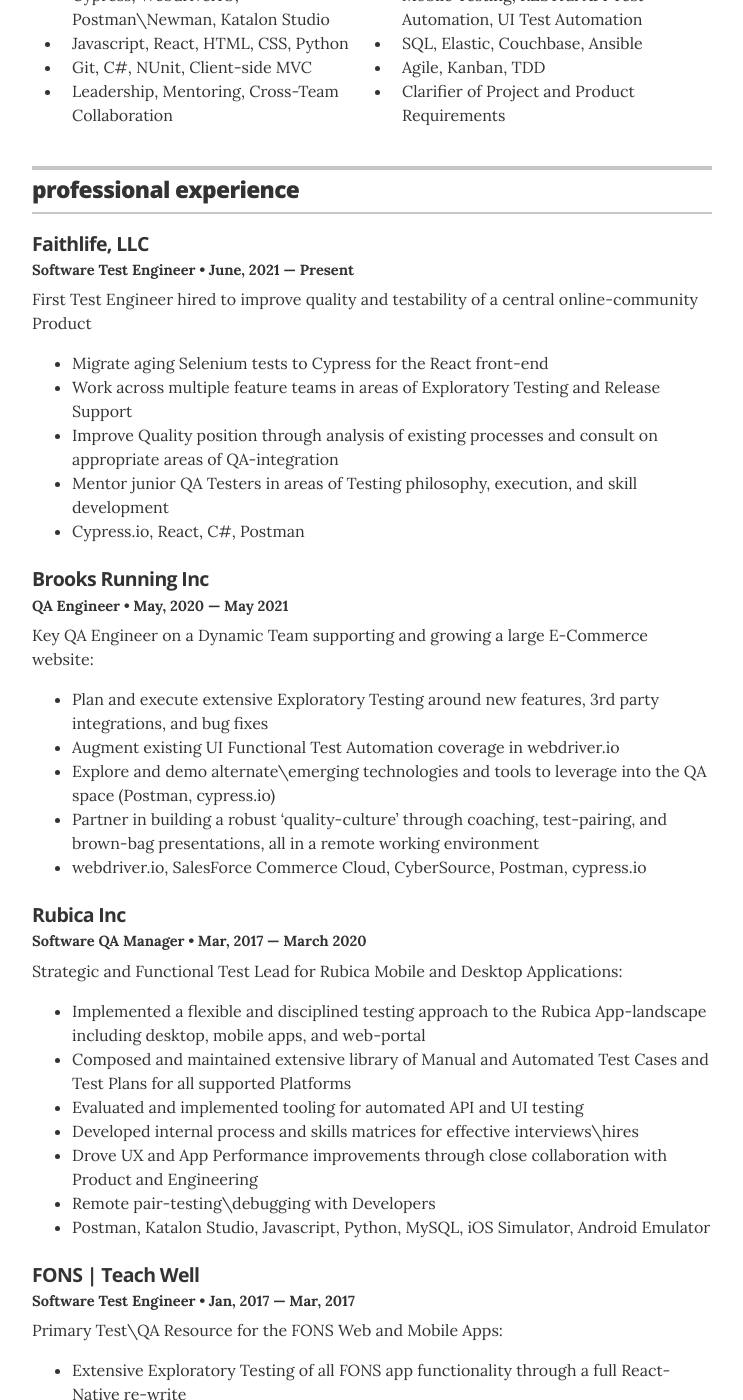
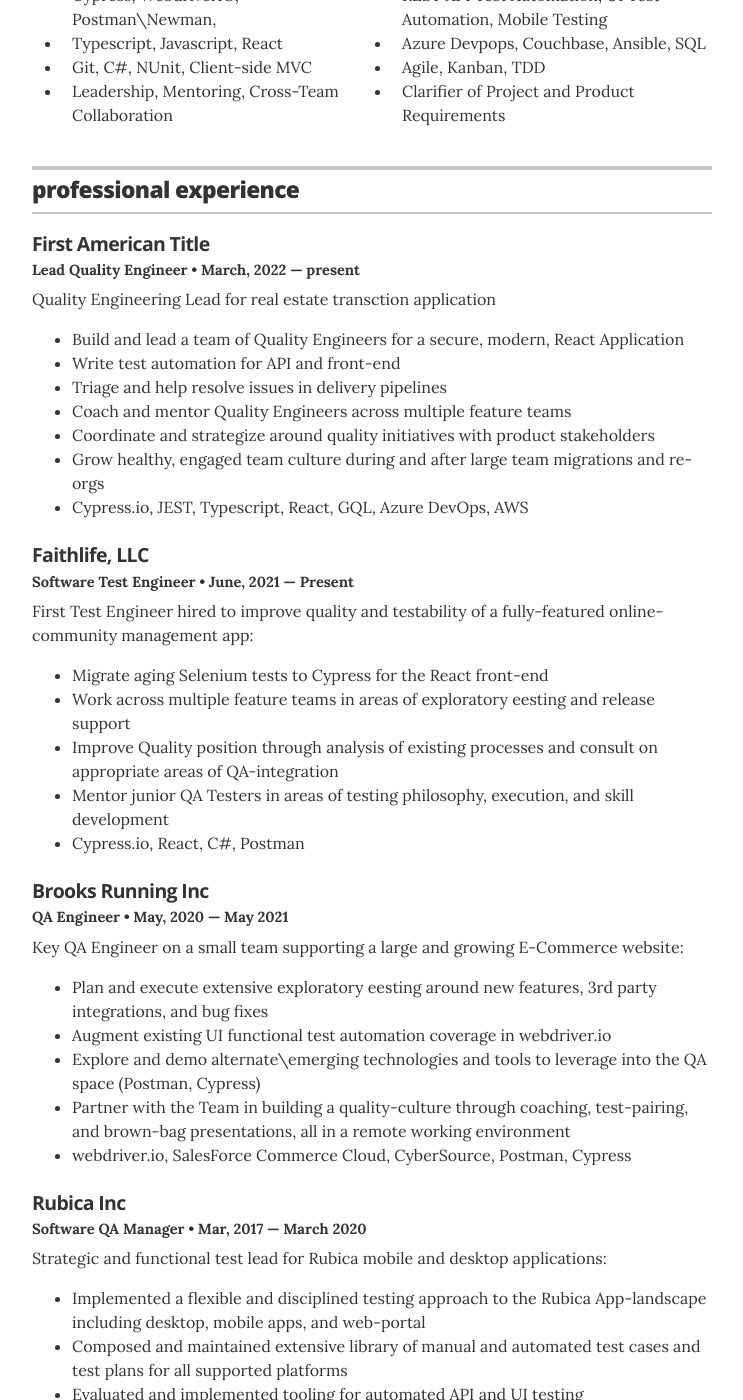
Before and after one commit to rharmaning/rharmaning.github.io, a Jekyll site: the page built from index.html, in a window 1280 px wide and 1400 px high, scrolled down 578 px. Shown: the whole window, without its empty margins (268-1011 px from the left). Built offline with Jekyll 4.4.1, drawn with Linux system fonts in a browser that asks for light colours; some of the changed text lies outside the part shown.

Commit message:
update for FA and other cleanup

```diff
--- a/_layouts/resume.html
+++ b/_layouts/resume.html
@@ -27,7 +27,7 @@
 
             <div class="executive-summary" itemprop="description">
                 <p>A seasoned Test-Engineer and team leader focused on improving quality at every layer of the Product from team-communications, to work-scoping, to writing tests and applying appropriate technologies\methodologies for efficiency. Driven by
-                    a desire to learn and passion for collaboration and mentoring. Able to see through the clutter, expose and communicate areas of risk, and advocate for the Customer.
+                    a desire to learn and passion for collaboration and mentoring. Able to see through the clutter, expose and communicate areas of risk, and advocate for the customer.
                 </p>
             </div>
 
@@ -46,10 +46,10 @@
 
             <div class="resume-item">
                 <ul class="columns">
-                    <li class="column one-half">Cypress, WebdriverIO, Postman\Newman, Katalon Studio</li>
-                    <li class="column one-half">Mobile Testing, RESTful API Test Automation, UI Test Automation</li>
-                    <li class="column one-half">Javascript, React, HTML, CSS, Python</li>
-                    <li class="column one-half">SQL, Elastic, Couchbase, Ansible</li>
+                    <li class="column one-half">Cypress, WebdriverIO, Postman\Newman,</li>
+                    <li class="column one-half">REST API Test Automation, UI Test Automation, Mobile Testing</li>
+                    <li class="column one-half">Typescript, Javascript, React</li>
+                    <li class="column one-half">Azure Devpops, Couchbase, Ansible, SQL</li>
                     <li class="column one-half">Git, C#, NUnit, Client-side MVC</li>
                     <li class="column one-half">Agile, Kanban, TDD</li>
                     <li class="column one-half">Leadership, Mentoring, Cross-Team Collaboration</li>
@@ -66,28 +66,44 @@
                 <h2>professional experience</h2>
             </header>
 
+
+            <div class="resume-item" itemscope itemprop="worksFor" itemtype="http://schema.org/Organization">
+                <h3 class="resume-item-title" itemprop="name">First American Title </h3>
+                <h4 class="resume-item-details" itemprop="description">Lead Quality Engineer &bull; March, 2022 &mdash; present</h4>
+                <p class="resume-item-copy">Quality Engineering Lead for real estate transction application</p>
+                <ul class="resume-item-list">
+                    <li>Build and lead a team of Quality Engineers for a secure, modern, React Application</li>
+                    <li>Write test automation for API and front-end</li>
+                    <li>Triage and help resolve issues in delivery pipelines</li>
+                    <li>Coach and mentor Quality Engineers across multiple feature teams</li>
+                    <li>Coordinate and strategize around quality initiatives with product stakeholders</li>
+                    <li>Grow healthy, engaged team culture during and after large team migrations and re-orgs</li>
+                    <li>Cypress.io, JEST, Typescript, React, GQL, Azure DevOps, AWS</li>
+                </ul>
+            </div>
+
             <div class="resume-item" itemscope itemprop="worksFor" itemtype="http://schema.org/Organization">
                 <h3 class="resume-item-title" itemprop="name">Faithlife, LLC </h3>
                 <h4 class="resume-item-details" itemprop="description">Software Test Engineer &bull; June, 2021 &mdash; Present</h4>
-                <p class="resume-item-copy">First Test Engineer hired to improve quality and testability of a central online-community Product</p>
+                <p class="resume-item-copy">First Test Engineer hired to improve quality and testability of a fully-featured online-community management app:</p>
                 <ul class="resume-item-list">
                     <li>Migrate aging Selenium tests to Cypress for the React front-end</li>
-                    <li>Work across multiple feature teams in areas of Exploratory Testing and Release Support</li>
+                    <li>Work across multiple feature teams in areas of exploratory eesting and release support</li>
                     <li>Improve Quality position through analysis of existing processes and consult on appropriate areas of QA-integration</li>
-                    <li>Mentor junior QA Testers in areas of Testing philosophy, execution, and skill development</li>
+                    <li>Mentor junior QA Testers in areas of testing philosophy, execution, and skill development</li>
                     <li>Cypress.io, React, C#, Postman</li>
                 </ul>
             </div>
             <div class="resume-item" itemscope itemprop="worksFor" itemtype="http://schema.org/Organization">
                 <h3 class="resume-item-title" itemprop="name">Brooks Running Inc</h3>
                 <h4 class="resume-item-details" itemprop="description">QA Engineer &bull; May, 2020 &mdash; May 2021</h4>
-                <p class="resume-item-copy">Key QA Engineer on a Dynamic Team supporting and growing a large E-Commerce website:</p>
+                <p class="resume-item-copy">Key QA Engineer on a small team supporting a large and growing E-Commerce website:</p>
                 <ul class="resume-item-list">
-                    <li>Plan and execute extensive Exploratory Testing around new features, 3rd party integrations, and bug fixes</li>
-                    <li>Augment existing UI Functional Test Automation coverage in webdriver.io</li>
-                    <li>Explore and demo alternate\emerging technologies and tools to leverage into the QA space (Postman, cypress.io)</li>
-                    <li>Partner in building a robust ‘quality-culture’ through coaching, test-pairing, and brown-bag presentations, all in a remote working environment</li>
-                    <li>webdriver.io, SalesForce Commerce Cloud, CyberSource, Postman, cypress.io</li>
+                    <li>Plan and execute extensive exploratory eesting around new features, 3rd party integrations, and bug fixes</li>
+                    <li>Augment existing UI functional test automation coverage in webdriver.io</li>
+                    <li>Explore and demo alternate\emerging technologies and tools to leverage into the QA space (Postman, Cypress)</li>
+                    <li>Partner with the Team in building a quality-culture through coaching, test-pairing, and brown-bag presentations, all in a remote working environment</li>
+                    <li>webdriver.io, SalesForce Commerce Cloud, CyberSource, Postman, Cypress</li>
                 </ul>
             </div>
 
@@ -95,14 +111,14 @@
             <div class="resume-item" itemscope itemprop="worksFor" itemtype="http://schema.org/Organization">
                 <h3 class="resume-item-title" itemprop="name">Rubica Inc</h3>
                 <h4 class="resume-item-details" itemprop="description">Software QA Manager &bull; Mar, 2017 &mdash; March 2020</h4>
-                <p class="resume-item-copy">Strategic and Functional Test Lead for Rubica Mobile and Desktop Applications:</p>
+                <p class="resume-item-copy">Strategic and functional test lead for Rubica mobile and desktop applications:</p>
                 <ul class="resume-item-list">
                     <li>Implemented a flexible and disciplined testing approach to the Rubica App-landscape including desktop, mobile apps, and web-portal</li>
-                    <li>Composed and maintained extensive library of Manual and Automated Test Cases and Test Plans for all supported Platforms</li>
+                    <li>Composed and maintained extensive library of manual and automated test cases and test plans for all supported platforms</li>
                     <li>Evaluated and implemented tooling for automated API and UI testing</li>
                     <li>Developed internal process and skills matrices for effective interviews\hires</li>
-                    <li>Drove UX and App Performance improvements through close collaboration with Product and Engineering </li>
-                    <li>Remote pair-testing\debugging with Developers</li>
+                    <li>Drove UX and App performance improvements through close collaboration with Product and Engineering teams</li>
+                    <li>Remote pair-testing\debugging with developers</li>
                     <li>Postman, Katalon Studio, Javascript, Python, MySQL, iOS Simulator, Android Emulator</li>
                 </ul>
             </div>
@@ -110,13 +126,13 @@
             <div class="resume-item" itemscope itemprop="worksFor" itemtype="http://schema.org/Organization">
                 <h3 class="resume-item-title" itemprop="name">FONS | Teach Well</h3>
                 <h4 class="resume-item-details" itemprop="description">Software Test Engineer &bull; Jan, 2017 &mdash; Mar, 2017</h4>
-                <p class="resume-item-copy">Primary Test\QA Resource for the FONS Web and Mobile Apps:</p>
+                <p class="resume-item-copy">Primary Test\QA resource for the FONS web and mobile apps:</p>
                 <ul class="resume-item-list">
-                    <li>Extensive Exploratory Testing of all FONS app functionality through a full React-Native re-write</li>
-                    <li>Contribute design\UEX Feedback implemented into Production App</li>
+                    <li>Extensive exploratory testing of all FONS app functionality through a migration to React-Native</li>
+                    <li>Contribute design\UEX feedback implemented into production app</li>
                     <li>Formulate and document user workflows for test automation</li>
                     <li>Developed automated API integration tests with Postman\Newman</li>
-                    <li>Remote Pair-testing and debugging with Developers</li>
+                    <li>Remote pair-testing and debugging with developers</li>
                     <li>iOS Simulator, Android Emulator, PostgreSQL, Postman\Newman</li>
                 </ul>
             </div>
@@ -124,11 +140,11 @@
             <div class="resume-item" itemscope itemprop="worksFor" itemtype="http://schema.org/Organization">
                 <h3 class="resume-item-title" itemprop="name">CenturyLink Cloud (Formerly Tier3 Inc.)</h3>
                 <h4 class="resume-item-details" itemprop="description">Platform Engineer &bull; Jun, 2015 &mdash; Nov 2016</h4>
-                <p class="resume-item-copy">Member of a TDD-focused, pair-programming Devops team responsible for evolving and integrating the Billing System for a world-class SAAS\IAAS Cloud with with a global footprint:</p>
+                <p class="resume-item-copy">Member of a TDD-focused, pair-programming DevOps team responsible for evolving and integrating the billing system for a SAAS\IAAS Cloud provider:</p>
                 <ul class="resume-item-list">
                     <li>Developed improvements to invoicing systems to dramatically improve accuracy and speed.</li>
-                    <li>Developed automation for Data Center Deployment and Management using Ansible</li>
-                    <li>Continued expansion of automated API Testing Tools and processes with Postman</li>
+                    <li>Developed automation for data center deployment and management using Ansible</li>
+                    <li>Continued expansion of automated API testing tools and processes with Postman</li>
                     <li>Served in on-call rotation for diagnosing and resolving Platform outages and issue escalations.</li>
                     <li>C#, Couchbase, Elastic, Kibana, XUnit, SQL Server, Ansible, Postman, Newman</li>
                 </ul>
@@ -141,10 +157,10 @@
                 <ul class="resume-item-list">
                     <li>Developed automated API test suites adopted into team-wide use.</li>
                     <li>Contribute to an automated suite of coded-UI Tests (C# + Selenium Grid).</li>
-                    <li>Serve as a Test-Pair with Developers especially in areas of Feature Integration.</li>
-                    <li>Work through and expand backlog of Exploratory Testing Charters.</li>
-                    <li>Provide active, engaged support and smoke-testing for Platform Releases.</li>
-                    <li>Leveraged extensive domain knowledge to test integration with Centurylink Systems during and post-acquisition.</li>
+                    <li>Serve as a test-pair with developers especially in areas of feature integration.</li>
+                    <li>Continuous quality improvement through triaging and expanding a backlog of exploratory testing charters.</li>
+                    <li>Provide active, engaged support and smoke-testing for platform releases.</li>
+                    <li>Leveraged extensive domain knowledge to test integration with Centurylink systems during and post-acquisition.</li>
                     <li>Serve in on-call rotation for diagnosing and resolving Platform outages and issue escalations.</li>
                     <li>C#, Couchbase, Elastic, Kibana, SQL Server, HTML, CSS, Javascript, JQuery, Selenium WebDriver, Postman, Newman</li>
                 </ul>
@@ -155,7 +171,7 @@
                 <h4 class="resume-item-details" itemprop="description">QA Specialist (Sr Test Engineer) &bull; July 2009 &mdash; April 2012</h4>
                 <p class="resume-item-copy">Sole Testing\QA resource for the Digital Team tasked with bringing visibility and robustness to the QA Process. Established QA Best Practices to inform testing approaches for a variety of client projects:</p>
                 <ul class="resume-item-list">
-                    <li>Measurably increased Test Coverage and confidence of project releases through Test Case creation and maintenance</li>
+                    <li>Measurably increased test coverage and confidence of project releases through test case creation and maintenance</li>
                     <li>Researched and implemented various testing tools including building a framework for automated UX testing (Selenium RC, C#).</li>
                     <li>Worked closely with Project Management to refine and clarify requirements and schedule at all phases of project life-cycle.</li>
                     <li>Built and maintained multiple Test environments for Integration and UI testing.</li>
```
Also changed, not shown: other parts of _layouts/resume.html (+4 -4 lines).
